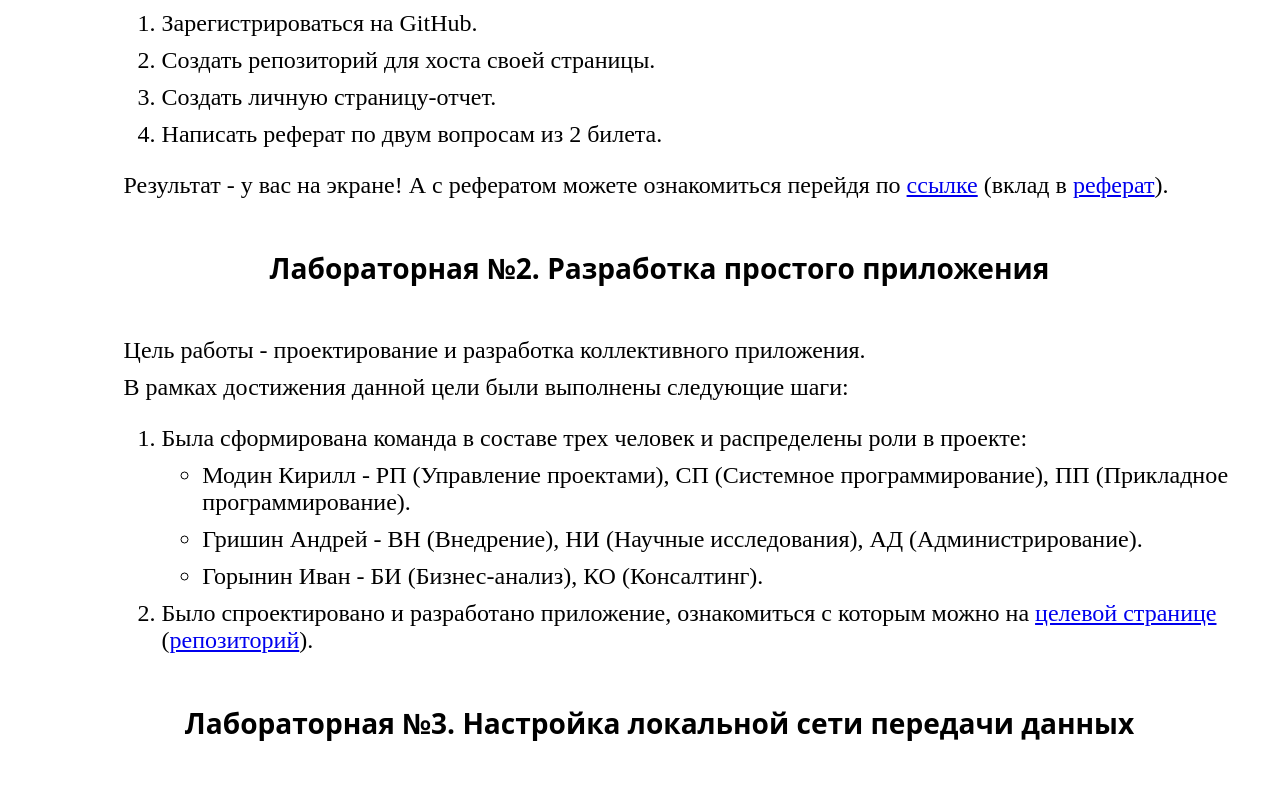
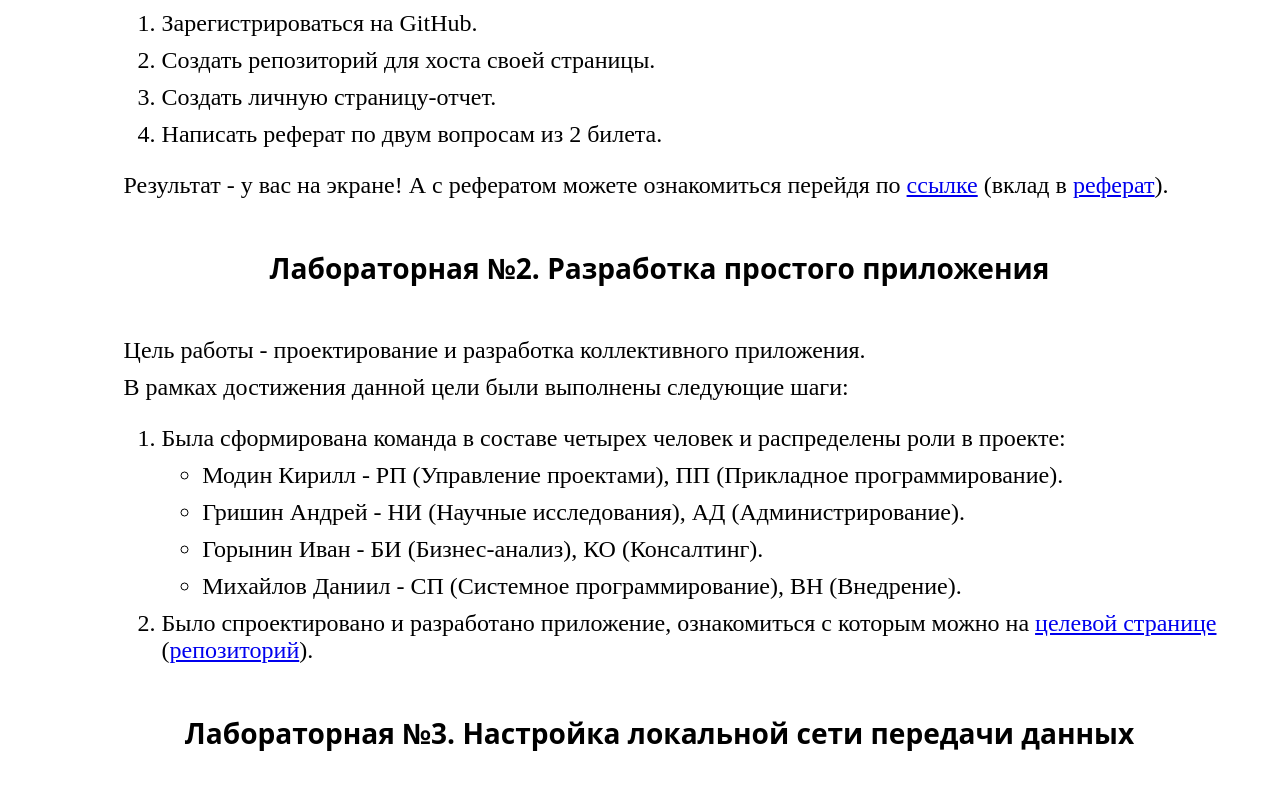
Before and after one commit to Grihaa/grishin, a plain HTML site: page index.html in a window 1280 px wide. Shown: the part 435-1224 px from the top of the page. Drawn offline with Linux system fonts and the light colour scheme.

Commit message:
Update index.html

```diff
--- a/index.html
+++ b/index.html
@@ -106,11 +106,12 @@
   <p>Цель работы -  проектирование и разработка коллективного приложения. </p>
   <p1>В рамках достижения данной цели были выполнены следующие шаги: </p1>
   <ol>
-    <li> Была сформирована команда в составе трех человек и распределены роли в проекте:
+    <li> Была сформирована команда в составе четырех человек и распределены роли в проекте:
       <ul>
-        <li>Модин Кирилл - РП (Управление проектами), СП (Системное программирование), ПП (Прикладное программирование).  </li>
-        <li>Гришин Андрей - ВН (Внедрение), НИ (Научные исследования), АД (Администрирование).  </li>
+        <li>Модин Кирилл - РП (Управление проектами), ПП (Прикладное программирование).  </li>
+        <li>Гришин Андрей - НИ (Научные исследования), АД (Администрирование).  </li>
 	<li>Горынин Иван - БИ (Бизнес-анализ), КО (Консалтинг).  </li>
+	<li>Михайлов Даниил - СП (Системное программирование), ВН (Внедрение).  </li>
       </ul>
       </li>
   <li> Было спроектировано и разработано приложение, ознакомиться с которым можно на <a href="https://daniyani.github.io/tour-plan/">целевой странице</a> (<a href="https://github.com/KiriLLModin/KirillStankinRepo/wiki/AirBag_Project">репозиторий</a>). </li>
```
